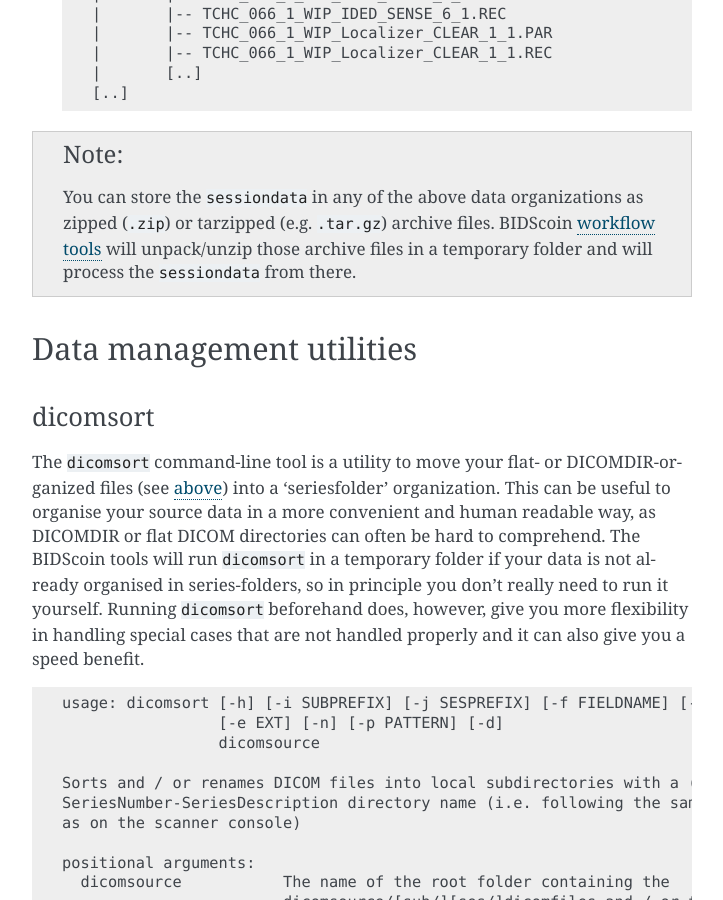
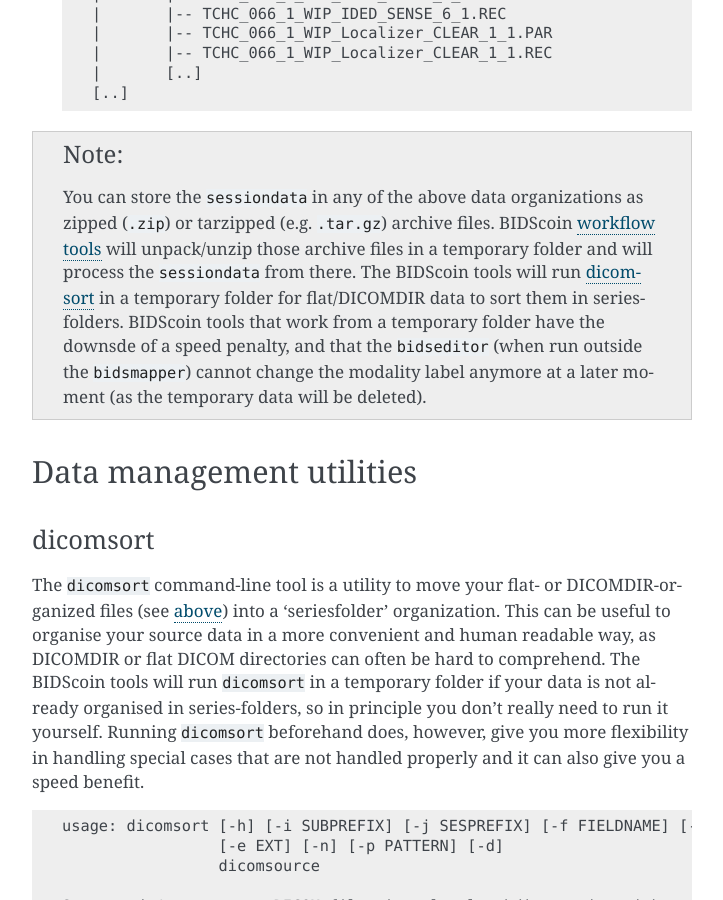
Before and after one commit to Donders-Institute/bidscoin, a Sphinx documentation site: the page built from docs/preparation.rst, in a window 1280 px wide and 900 px high, scrolled down 2411 px. Shown: the whole window, without its empty margins (388-1111 px from the left). Built offline with Sphinx 7.4.7, drawn with Linux system fonts in a browser that asks for light colours.

Commit message:
Improved documentation

```diff
--- a/docs/preparation.rst
+++ b/docs/preparation.rst
@@ -108,7 +108,7 @@
     [..]
 
 .. note::
-   You can store the ``sessiondata`` in any of the above data organizations as zipped (``.zip``) or tarzipped (e.g. ``.tar.gz``) archive files. BIDScoin `workflow tools <workflow.html>`_ will unpack/unzip those archive files in a temporary folder and will process the ``sessiondata`` from there.
+   You can store the ``sessiondata`` in any of the above data organizations as zipped (``.zip``) or tarzipped (e.g. ``.tar.gz``) archive files. BIDScoin `workflow tools <workflow.html>`_ will unpack/unzip those archive files in a temporary folder and will process the ``sessiondata`` from there. The BIDScoin tools will run `dicomsort <#dicomsort>`__ in a temporary folder for flat/DICOMDIR data to sort them in seriesfolders. BIDScoin tools that work from a temporary folder have the downsde of a speed penalty, and that the ``bidseditor`` (when run outside the ``bidsmapper``) cannot change the modality label anymore at a later moment (as the temporary data will be deleted).
 
 Data management utilities
 -------------------------
```
